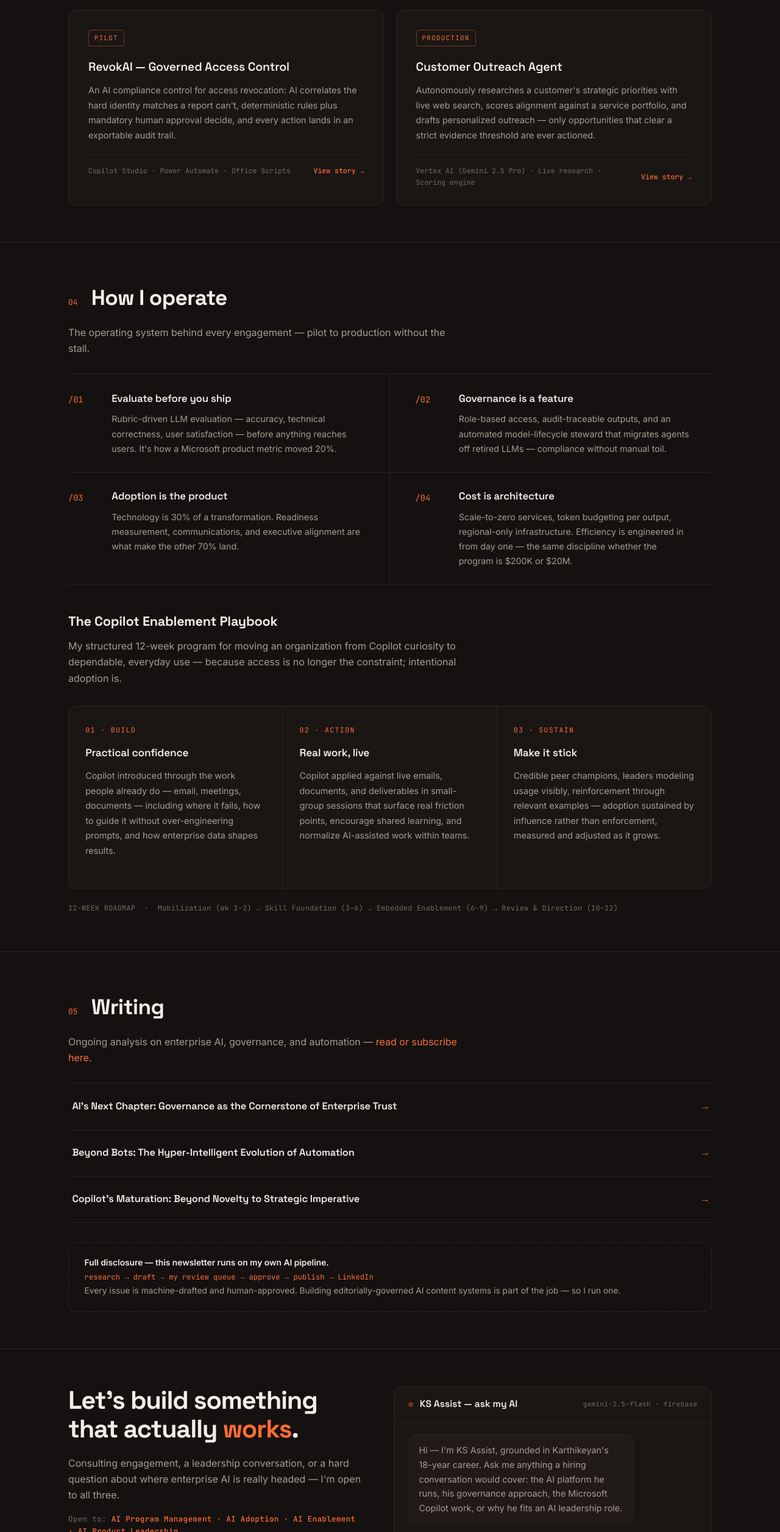
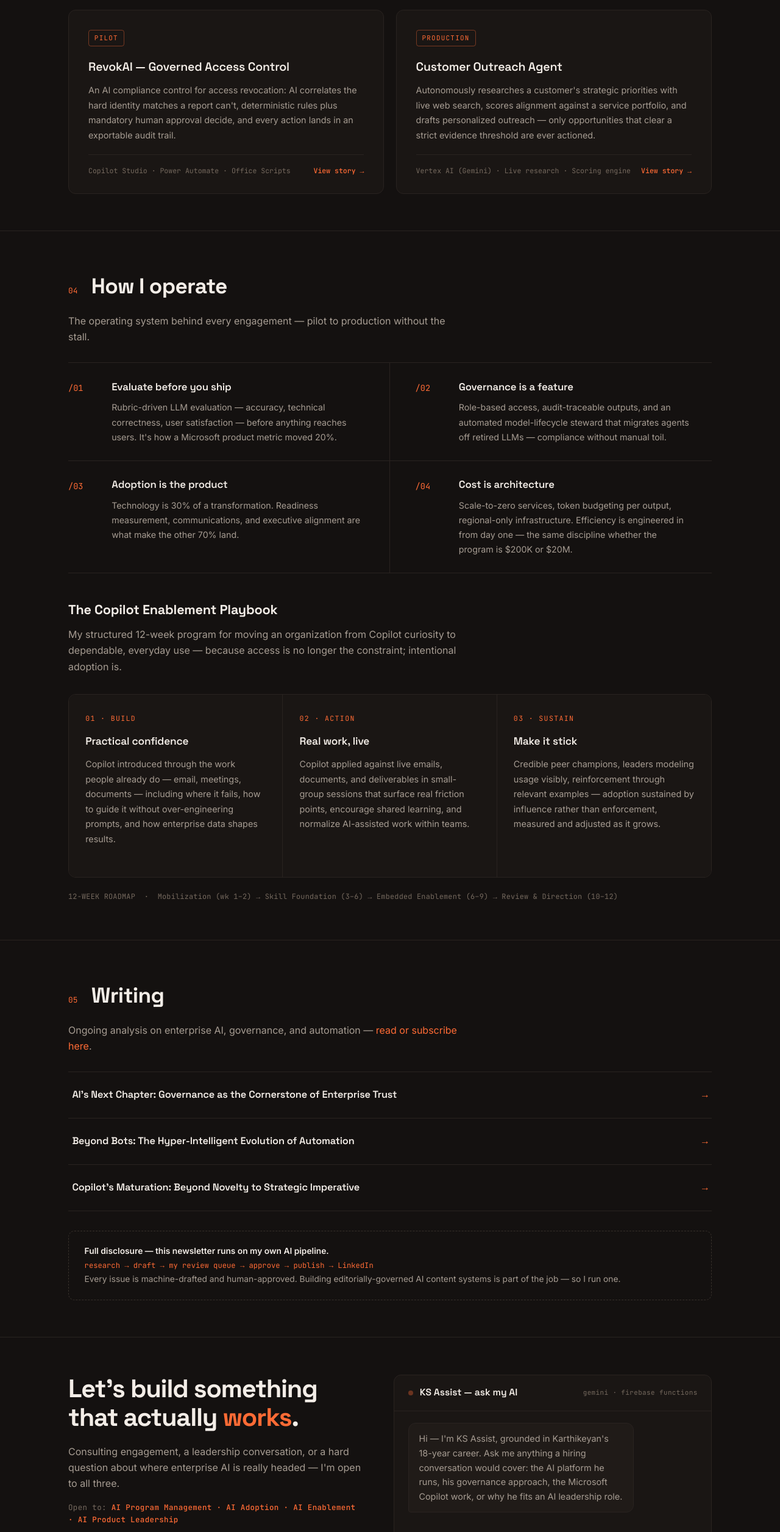
Before and after one commit to skarthik1710/karthik-website, a plain HTML site: page public/index.html in a window 1280 px wide. Shown: the part 2621-5133 px from the top of the page at 61% size. Drawn offline with Linux system fonts and the light colour scheme.

Commit message:
Display Gemini without version numbers (keep API endpoint pinned)
Co-Authored-By: Claude Opus 4.8 <noreply@anthropic.com>

```diff
--- a/functions-chat/index.js
+++ b/functions-chat/index.js
@@ -37,7 +37,7 @@ Current role: Atos IT Solutions & Services (March 2015 – present), currently B
 
 Platform agents include: a Change Management agent (formal OCM methodology, 4 phases / 18 deliverables, version-tagged outputs, branded PDF export), a Google Workspace license right-sizing agent (reads real tenant usage via Reports API, verified SKU catalog, zero-usage guard so quiet-but-active users are never wrongly downgraded), and an infrastructure health-check agent (multi-stage analysis pipeline producing PDF reports, emailed automatically).
 
-Other AI systems he built: RevokAI — a governed AI compliance control for access revocation on the Microsoft stack (Copilot Studio, Power Automate, Office Scripts): AI correlates the hard identity matches buried in metadata and free text, deterministic rules plus mandatory human approval decide, and every action produces an exportable audit trail; it replaces roughly 25 hours/week of manual control analysis and the pattern extends to other controls like access recertification. And an AI-powered Customer Outreach Agent (Vertex AI, Gemini 2.5 Pro) that autonomously researches a customer's strategic priorities via live web search, scores alignment against a service portfolio, and drafts personalized outreach — only opportunities scoring 80+ are actioned.
+Other AI systems he built: RevokAI — a governed AI compliance control for access revocation on the Microsoft stack (Copilot Studio, Power Automate, Office Scripts): AI correlates the hard identity matches buried in metadata and free text, deterministic rules plus mandatory human approval decide, and every action produces an exportable audit trail; it replaces roughly 25 hours/week of manual control analysis and the pattern extends to other controls like access recertification. And an AI-powered Customer Outreach Agent (Vertex AI, Gemini) that autonomously researches a customer's strategic priorities via live web search, scores alignment against a service portfolio, and drafts personalized outreach — only opportunities scoring 80+ are actioned.
 
 Copilot enablement methodology: he authored a structured Copilot Enablement Program — a Build (practical confidence through everyday work) → Action (Copilot applied to live work in small-group sessions) → Sustain (peer champions, leaders modeling usage, reinforcement) model, delivered over a 12-week roadmap: Mobilization (weeks 1–2), Skill Foundation (3–6), Embedded Enablement (6–9), Review & Direction (10–12).
 
--- a/public/index.html
+++ b/public/index.html
@@ -777,7 +777,7 @@
                 <div class="work-top"><span class="status">Production</span></div>
                 <h3>Customer Outreach Agent</h3>
                 <p>Autonomously researches a customer's strategic priorities with live web search, scores alignment against a service portfolio, and drafts personalized outreach — only opportunities that clear a strict evidence threshold are ever actioned.</p>
-                <div class="stack"><span>Vertex AI (Gemini 2.5 Pro) · Live research · Scoring engine</span><span class="story-cue">View story →</span></div>
+                <div class="stack"><span>Vertex AI (Gemini) · Live research · Scoring engine</span><span class="story-cue">View story →</span></div>
             </div>
         </div>
     </div>
@@ -908,7 +908,7 @@
                 <div class="chat-head">
                     <span class="live-dot"></span>
                     <h3>KS Assist — ask my AI</h3>
-                    <span class="chat-stack">gemini-2.5-flash · firebase</span>
+                    <span class="chat-stack">gemini · firebase functions</span>
                 </div>
                 <div class="chat-log" id="chat-log">
                     <div class="chat-msg bot">Hi — I'm KS Assist, grounded in Karthikeyan's 18-year career. Ask me anything a hiring conversation would cover: the AI platform he runs, his governance approach, the Microsoft Copilot work, or why he fits an AI leadership role.</div>
```
